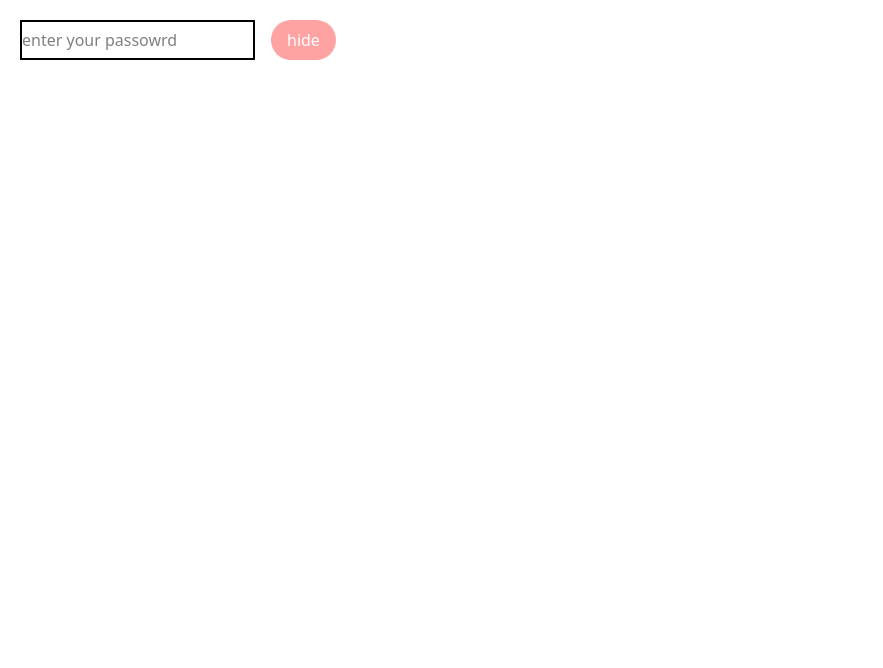
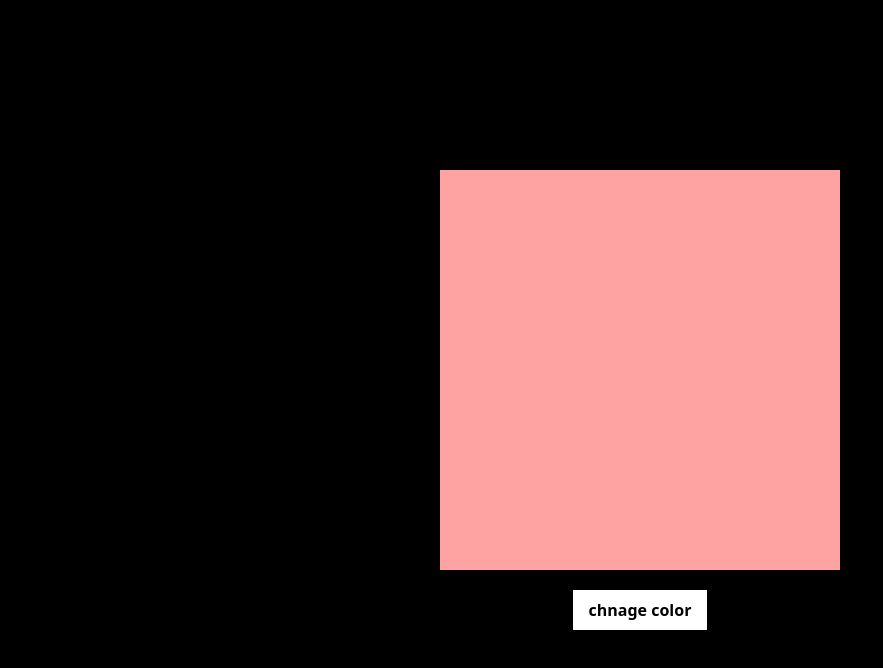
Before and after one commit to dhruval1907/React-cohort22, a React (Vite) app in the folder class5usestate/: page / in a window 1280 px wide. Shown: the top 668 px of the page, without its empty margins (0-883 px from the left). Built offline with nearby package versions, Linux system fonts and the light colour scheme.

Commit message:
usestate

```diff
--- a/class5usestate/src/App.jsx
+++ b/class5usestate/src/App.jsx
@@ -1,20 +1,12 @@
-import React, { useState } from "react";
+import React from 'react'
 
 const App = () => {
-  const [pass, setpass] = useState(false);
+  return (
+    <div className='h-screen w-full bg-black flex flex-col items-center justify-center gap-5'>
+      <div className='h-100 w-100 bg-red-300'></div>
+      <button className='px-4 py-2 bg-white text-normal font-semibold '>chnage color</button>
+    </div>
+  )
+}
 
-  return (
-    <div className="p-5 flex gap-4">
-      <input
-        className="border-2 border-black"
-        type={pass ? "password" : "text"}
-        placeholder="enter your passowrd"
-      />
-      <button onClick={()=>setpass(!pass)}  className="px-4 py-2 bg-red-300 text-white rounded-full">
-        {pass ? "show" : "hide"}
-      </button>
-    </div>
-  );
-};
-
-export default App;
+export default App
```
